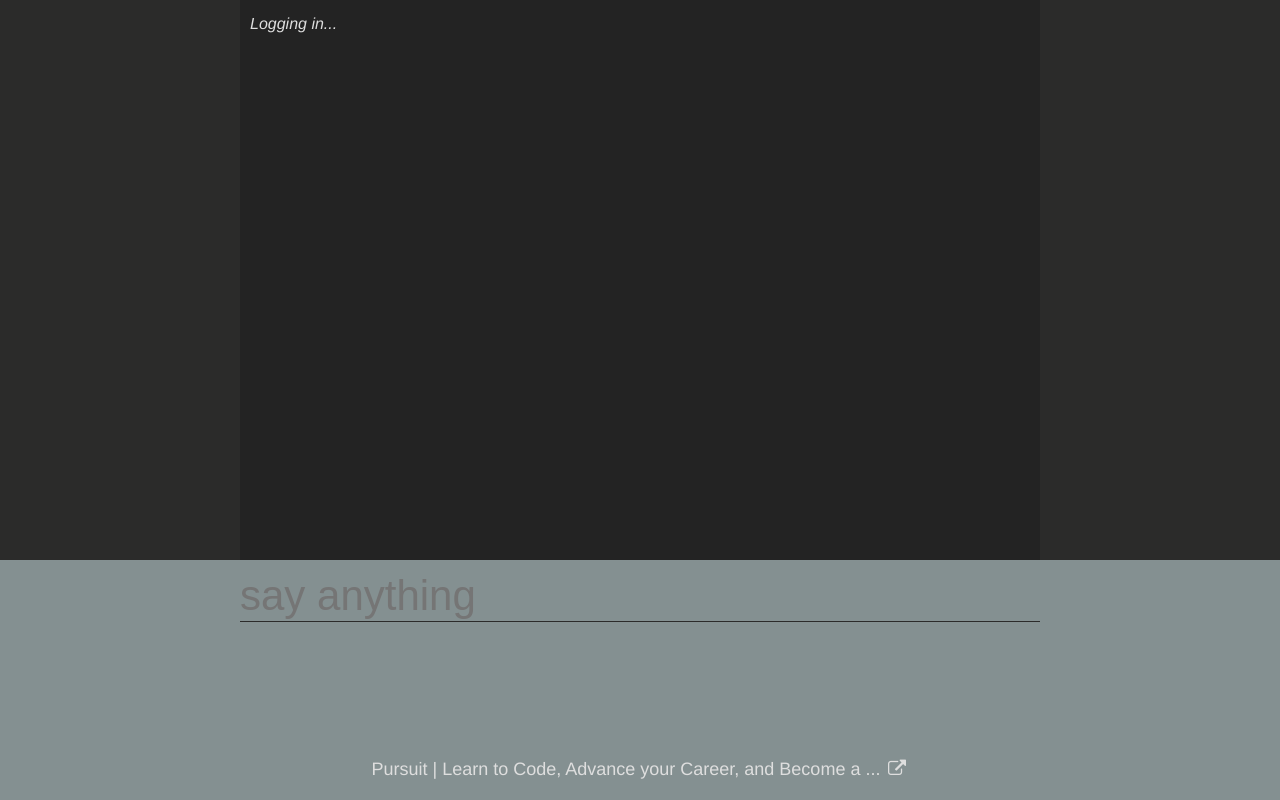
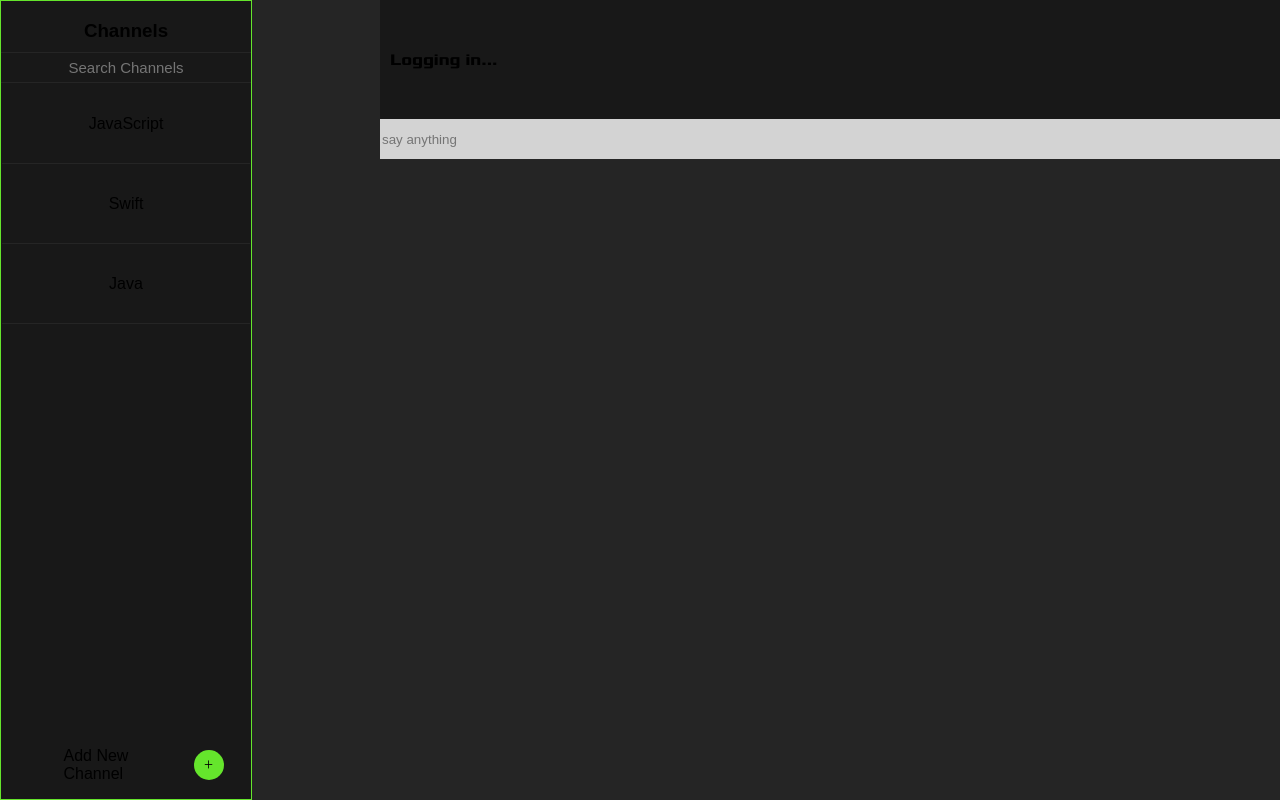
Before and after one commit to SurgamSurgam/chatroom_hackathon, a website: page public/chat_swift/index.html in a window 1280 px wide. Drawn offline with nearby package versions, Linux system fonts and the light colour scheme; no server answers.

Commit message:
passing style to swift

```diff
--- a/public/chat_swift/index.css
+++ b/public/chat_swift/index.css
@@ -1,90 +1,166 @@
+@font-face {
+  font-family: 'Xolonium';
+  src: url('../styles/severin-meyer_xolonium/Xolonium-Bold.otf');
+  src:
+    url('../styles/severin-meyer_xolonium/Xolonium-Bold.otf')format('opentype'),
+    url('../styles/severin-meyer_xolonium/Xolonium-Bold.ttf')format('truetype'),
+    url('../styles/severin-meyer_xolonium/Xolonium-Regular.otf')format('opentype'),
+    url('../styles/severin-meyer_xolonium/Xolonium-Regular.ttf')format('truetype');
+}
+
 * {
-  box-sizing:border-box;
+  box-sizing: border-box;
 }
 
 html, body {
-  padding:0;
-  margin:0;
-  height:100%;
-  width:100%;
-  color:#dedede;
-  background-color: #849091;
-  font-family: 'Helvetica Neue', Helvetica, sans-serif;
+  padding: 0;
+  margin: 0;
+  width: 100%;
 }
 
-header {
-  width:100%;
-  position:absolute;
-  text-align:center;
-  bottom:20px;
+.chatbox {
+  display: flex;
 }
 
-header a, header a:visited {
-  font-size:18px;
-  color:#dedede;
-  text-decoration:none;
-}
+/* messages style */
 
-header a:hover {
-  text-decoration:underline;
-}
-
-section {
-  height:70%;
-  background-color:#2B2B2A;
-}
-
-section input {
-  display:block;
-  height:52px;
-  width:800px;
-  margin:10px auto;
-  outline:none;
-  background-color:transparent;
-  border:none;
-  border-bottom:1px solid #2B2B2A;
-  padding:0;
-  font-size:42px;
-  color:#eee;
+.message_container {
+  height: 100vh;
+  background-color: #252525;
+  font-family: 'Xolonium';
+  font-style: bold;
+  align-items: center;
+  justify-content: center;
+  flex-grow: 1;
+  padding-left: 10%;
 }
 
 #messages {
-  background-color:#232323;
-  padding:10px;
-  height:100%;
-  width:800px;
-  margin:0 auto;
-  overflow-y:auto;
+  background-color: #181818;
+  padding: 50px 10px;
+  width: 900px;
 }
 
 #messages p {
-  margin:5px 0;
-  padding:0;
+  margin: 5px 0;
 }
 
-.info {
-  margin:5px 0;
-  font-style:italic;
-}
 
 .message-container {
-  margin:5px 0;
-  color:#fff;
+  display: flex;
+  align-self: center;
+  margin: 5px 0;
+  color: #D3D3D3;
 }
 
 .message-container .username {
-  display:inline-block;
-  margin-right:5px;
-  font-weight:bold;
-  color:#849091;
+  font-weight: bold;
+  color: #849091;
 }
 
 .me, .username.me {
-  font-weight:bold;
-  color:cyan;
+  font-weight: bold;
+  color: #65e52c;
 }
 
 .message-container .username.me {
-  display:inline-block;
-  margin-right:5px;
+  display: flex;
+  margin-right: 5px;
 }
+
+#chat-input {
+  width: 900px;
+  background-color: #D3D3D3;
+  border: none;
+  height: 40px;
+}
+
+/* channel box style */
+
+.channel_head {
+  border-bottom: 1px solid #252525;
+  margin-bottom: 0px;
+  text-align: center;
+  font-family: sans-serif;
+  padding-bottom: 10px;
+}
+
+.channel_list {
+  display: flex;
+  flex-direction: column;
+  flex-grow: 1;
+  padding-inline-start: 0px;
+  list-style-type: none;
+  border: 1px solid #181818;
+  font-family: sans-serif;
+  margin-top: 0px;
+}
+
+
+
+.channel_search_container {
+  display: flex;
+  flex-direction: column;
+  background-color: #181818;
+  border: 1px solid #65e52c;
+}
+
+.channel_search_box {
+  height: 30px;
+  text-align: center;
+  background-color: #181818;
+  border-bottom: 1px solid #252525;
+  border-top: 1px;
+  border-left: 1px;
+  border-right: 1px;
+  color: #D3D3D3;
+}
+
+.channel_item {
+  height: 80px;
+  text-align: center;
+  vertical-align: middle;
+  line-height: 80px;
+  border-bottom: 1px solid #252525;
+}
+
+.channel_item:hover {
+  background-color: #BCED91;
+}
+
+.channel_search_box {
+  font-size: 15px;
+}
+
+/* add channel */
+
+.add_channel_container {
+
+  display: grid;
+  grid-template-columns: 1fr 2fr 1fr;
+  flex-shrink: 0;
+  width: 100%;
+  align-self: flex-end;
+}
+
+.add_channel_container:hover {
+  background-color: #BCED91;
+}
+
+.add_channel {
+  grid-column: 2;
+  font-family: sans-serif;
+}
+
+.add_channel_button {
+  background-color: #65e52c;
+  grid-column: 3;
+  text-align: center;
+  vertical-align: middle;
+  line-height: 30px;
+  align-self: center;
+  width: 30px;
+  height: 30px;
+  border-radius: 50%;
+  margin-left: 5px;
+}
--- a/public/chat_swift/index.html
+++ b/public/chat_swift/index.html
@@ -7,16 +7,32 @@
     <link rel="stylesheet" href="index.css">
 </head>
 <body>
-  <header>
-    <a href="https://www.pursuit.org/"
-      target="_blank">Pursuit | Learn to Code, Advance your Career, and Become a ...
-        <i class="fa fa-fw fa-external-link"></i>
-    </a>
-  </header>
 
-  <section>
-    <div id="messages"></div>
-    <input id="chat-input" type="text" placeholder="say anything" autofocus/>
+
+
+  <section class="chatbox">
+    <!-- Main channel search box -->
+    <div class="channel_search_container">
+      <h3 class="channel_head">Channels</h3>
+      <input class="channel_search_box" type="text" placeholder="Search Channels"/>
+      <ul class="channel_list">
+        <li class="channel_item" id="js">JavaScript</li>
+        <li class="channel_item">Swift</li>
+        <li class="channel_item">Java</li>
+      </ul>
+
+      <!-- Channel add functionality -->
+      <div class="add_channel_container">
+        <p class="add_channel">Add New Channel</p>
+        <div class="add_channel_button">+</div>
+      </div>
+
+    </div>
+
+    <div class="message_container">
+      <div id="messages"></div>
+      <input id="chat-input" type="text" placeholder="say anything"/>
+    </div>
   </section>
 
   <script src="https://media.twiliocdn.com/sdk/js/common/v0.1/twilio-common.min.js"></script>
```
